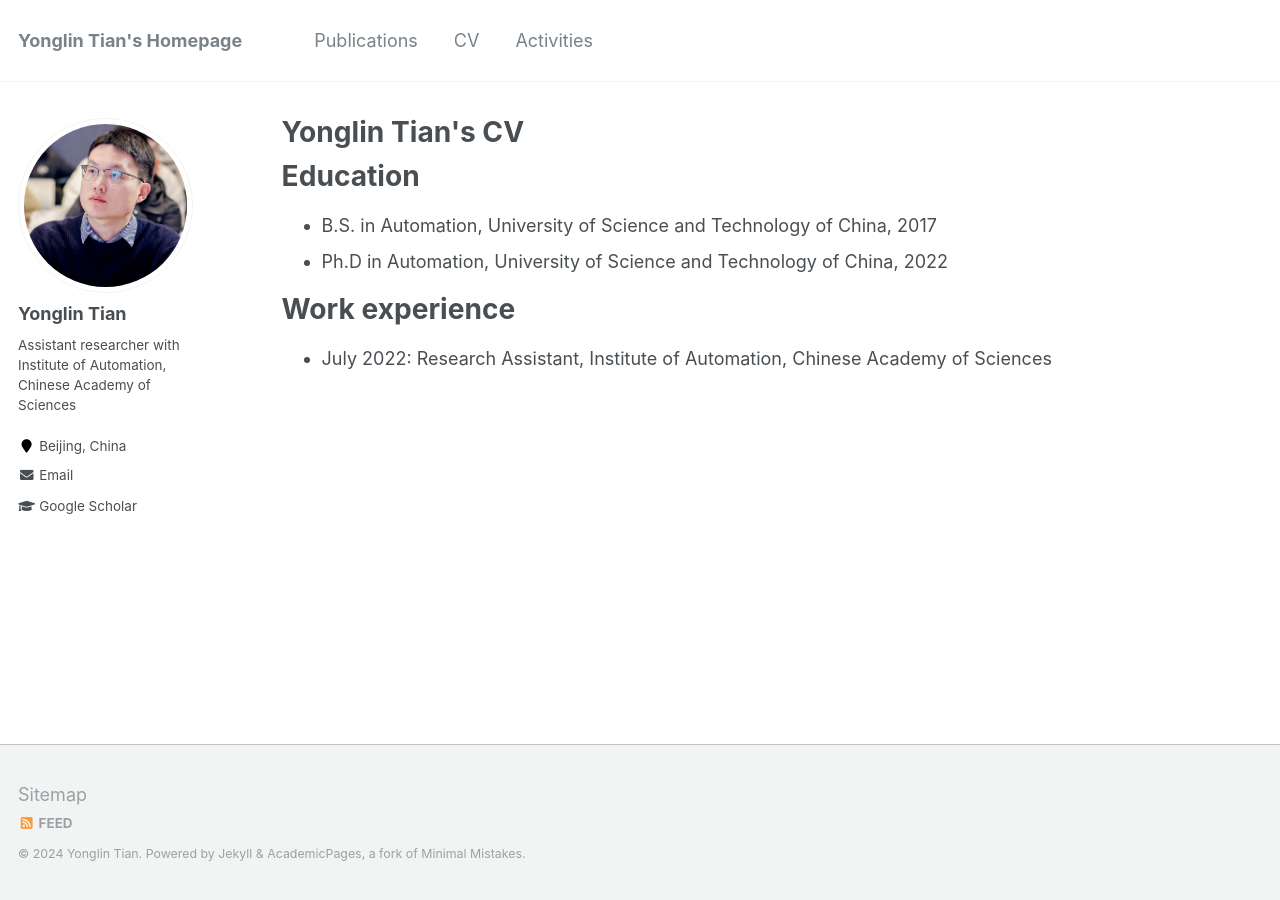
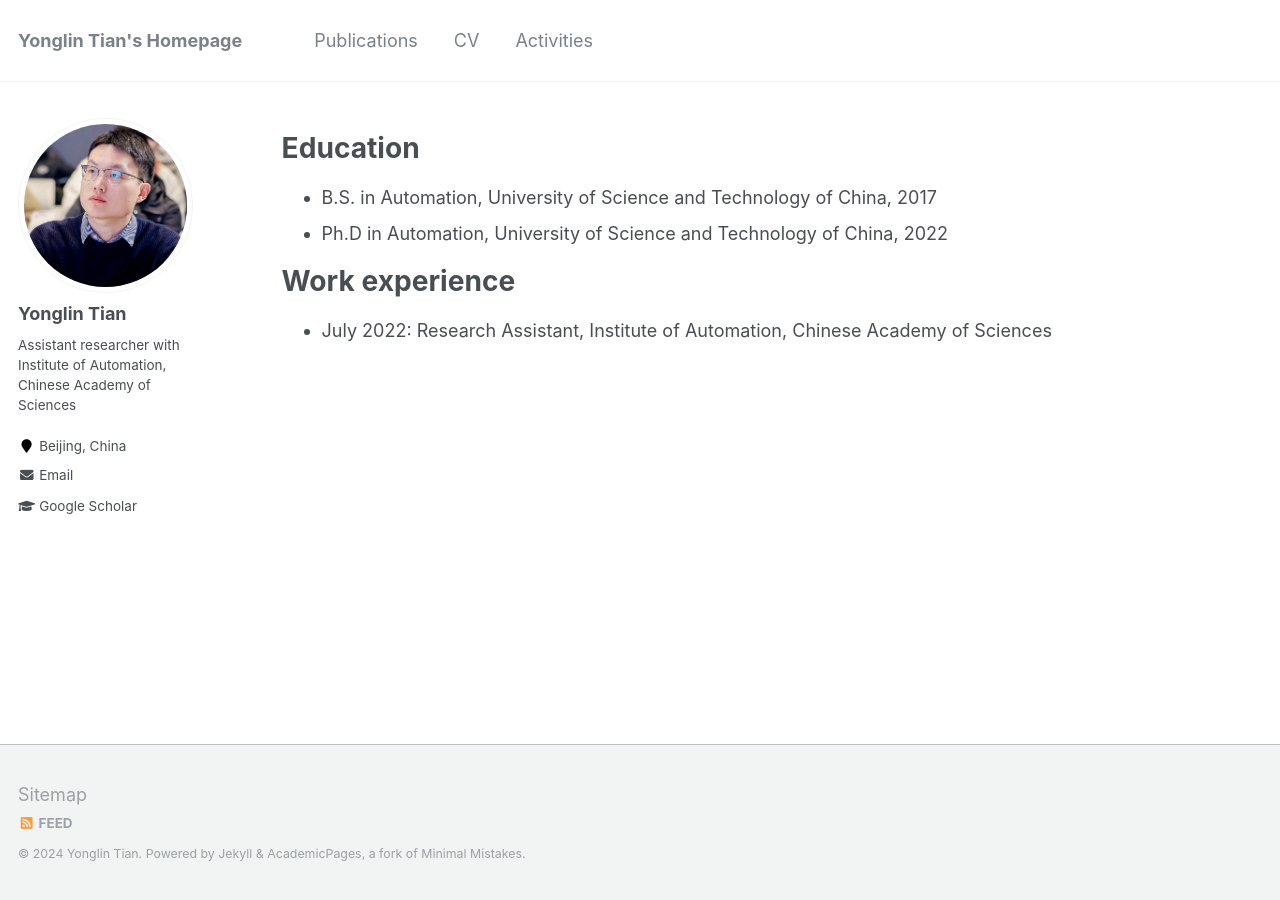
Before and after one commit to Hub-Tian/hub-tian.github.io, a Jekyll site: the page built from _pages/cv.md, in a window 1280 px wide. Built offline with Jekyll 4.4.1, drawn with Linux system fonts in a browser that asks for light colours.

Commit message:
add personal info10

```diff
--- a/_pages/cv.md
+++ b/_pages/cv.md
@@ -1,6 +1,6 @@
 ---
 layout: archive
-title: "Yonglin Tian's CV"
+title: ""
 permalink: /cv/
 author_profile: true
 redirect_from:
```
